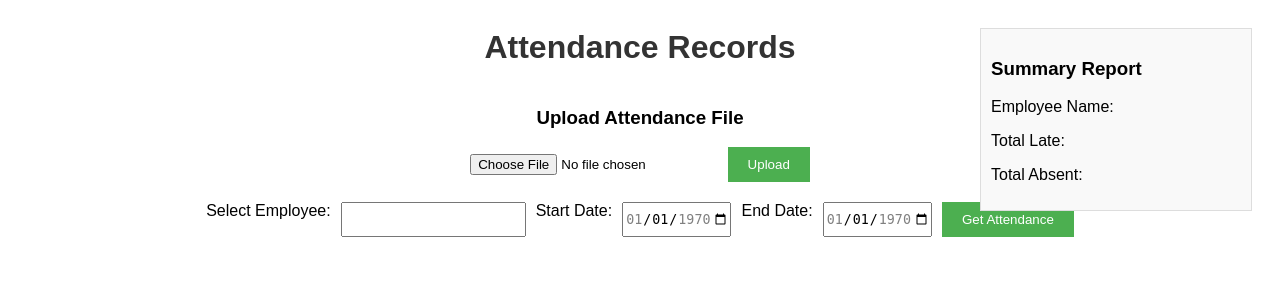
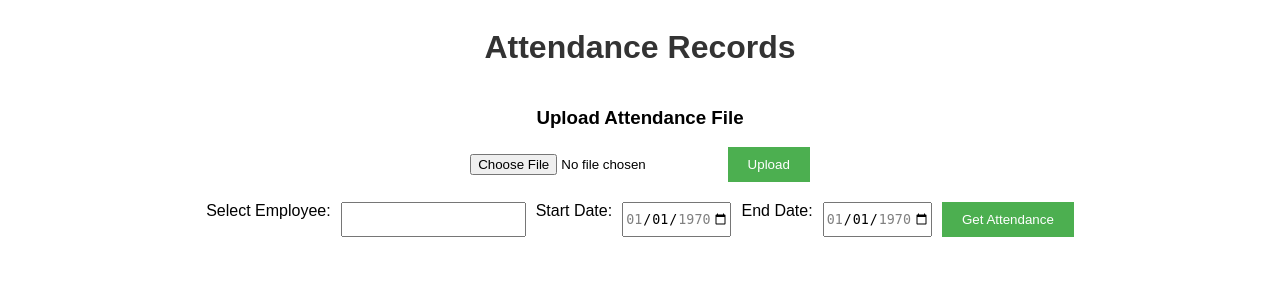
Before and after one commit to rifazn/attendance, a Flask app: page / in a window 1280 px wide. Shown: the top 300 px of the page. Run offline with Flask 3, Linux system fonts and the light colour scheme.

Commit message:
summary hidden at first

```diff
--- a/templates/index.html
+++ b/templates/index.html
@@ -158,7 +158,7 @@
 		</table>
 
 		<!-- Summary Report -->
-		<div id="summaryReport">
+		<div id="summaryReport" style="display: none;">
 			<h3>Summary Report</h3>
 			<p>Employee Name: <span id="employeeName"></span></p>
 			<p>Total Late: <span id="totalLate"></span></p>
@@ -193,6 +193,7 @@
 
 				populateAttendanceTable(results)
 				updateReport(results)
+				document.querySelector('#summaryReport').style = 'display: block;'
 			}
 
 			function populateAttendanceTable(data) {
@@ -262,6 +263,8 @@
 				employeeNameElem.innerText = uniqueNames.join(', ')
 				totalLateElem.innerText = totalLate
 				totalAbsentElem.innerText = totalAbsent
+
+				document.querySelector('#summaryReport').style = 'display: block;'
 			}
 		</script>
 
```
